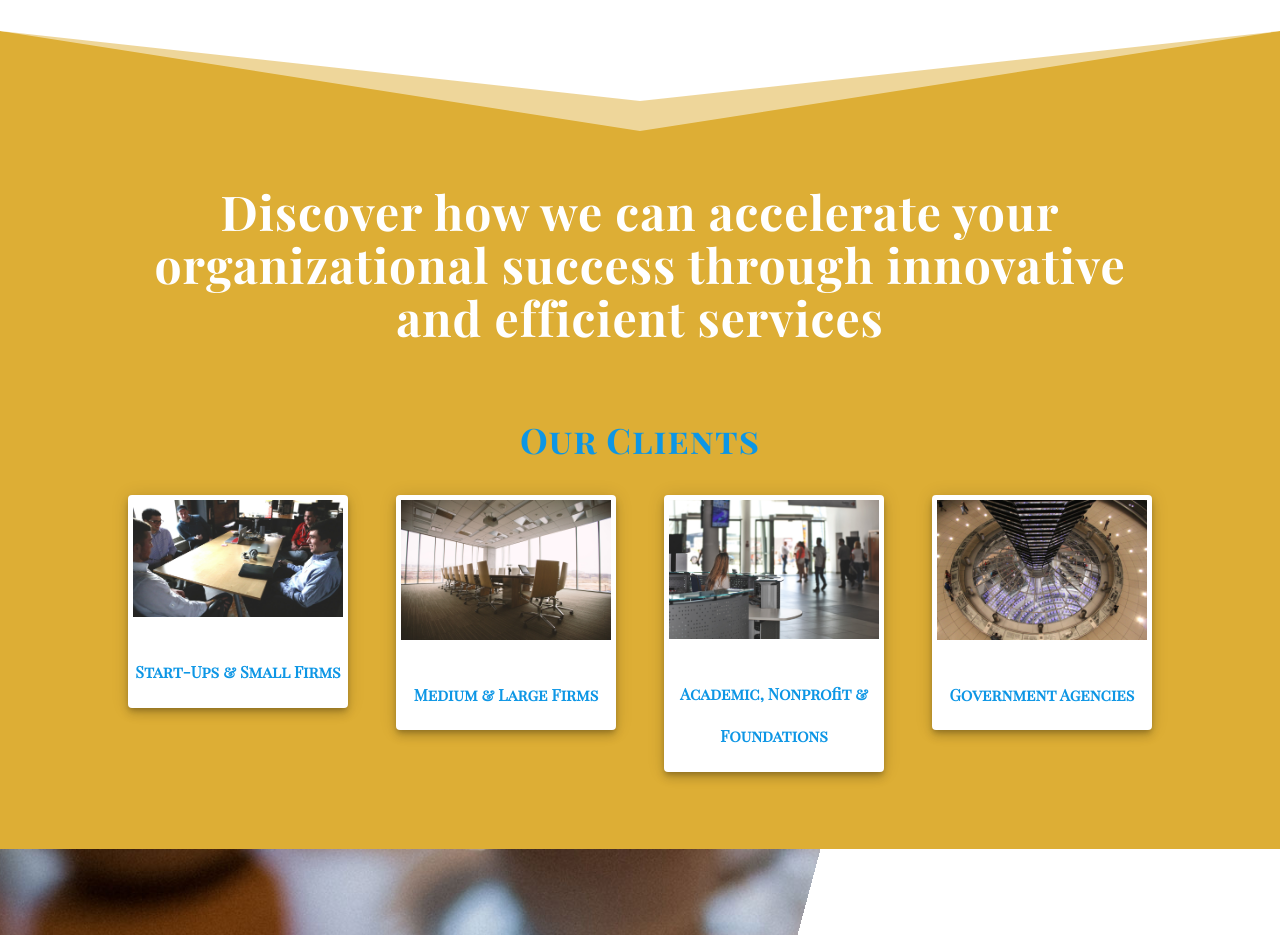
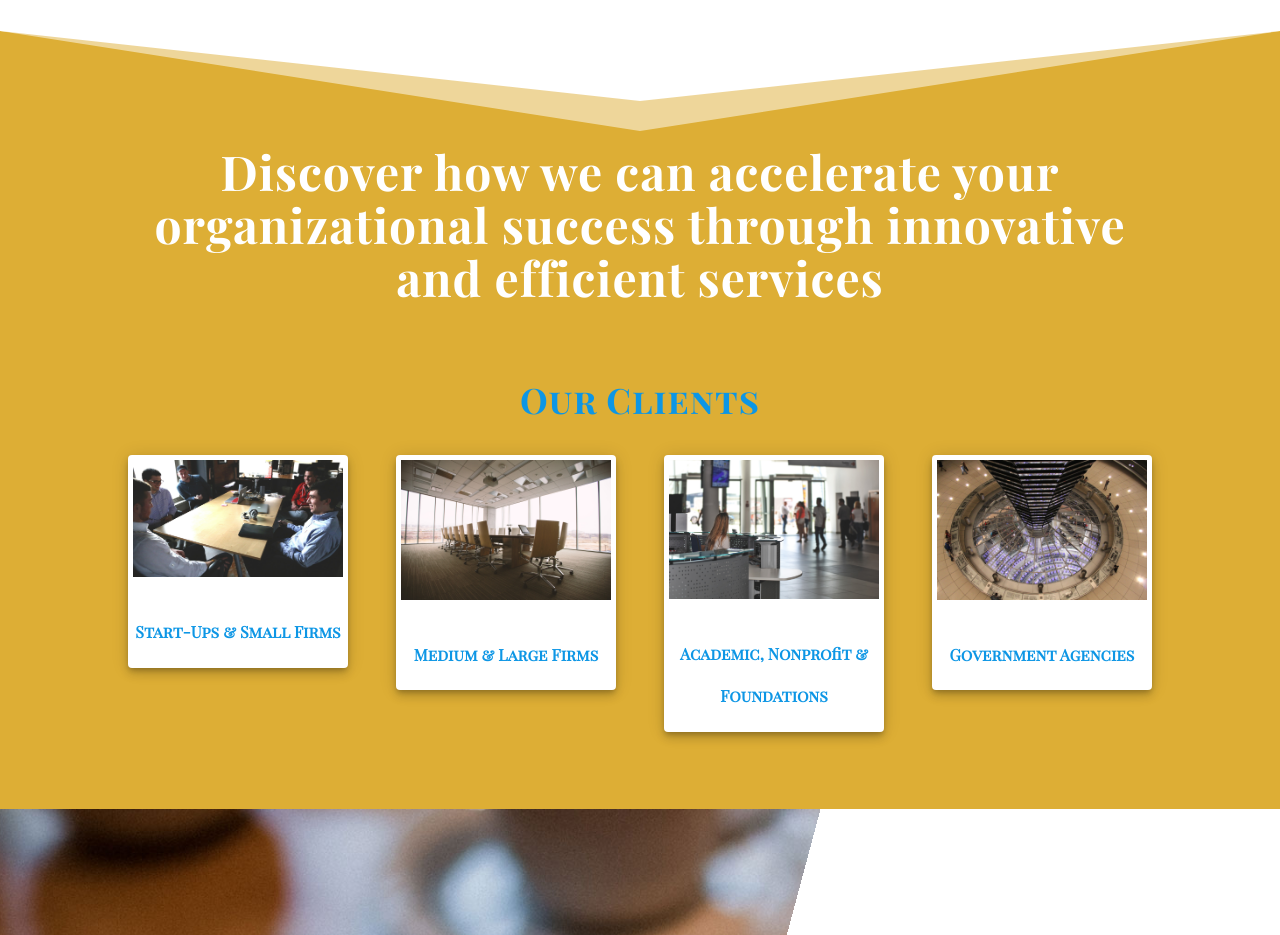
Before and after one commit to anwachuku15/officium, a React (Create React App) app: page / in a window 1280 px wide. Shown: the part 1720-2655 px from the top of the page. Built offline with nearby package versions, Linux system fonts and the light colour scheme.

Commit message:
minor css change

```diff
--- a/src/components/Clients.css
+++ b/src/components/Clients.css
@@ -20,7 +20,7 @@
 } */
 
 .clients__headersContainer {
-  padding-top: 50px;
+  padding-top: 10px;
   padding-right: 0px;
   padding-bottom: 5px;
   padding-left: 0px;
```
